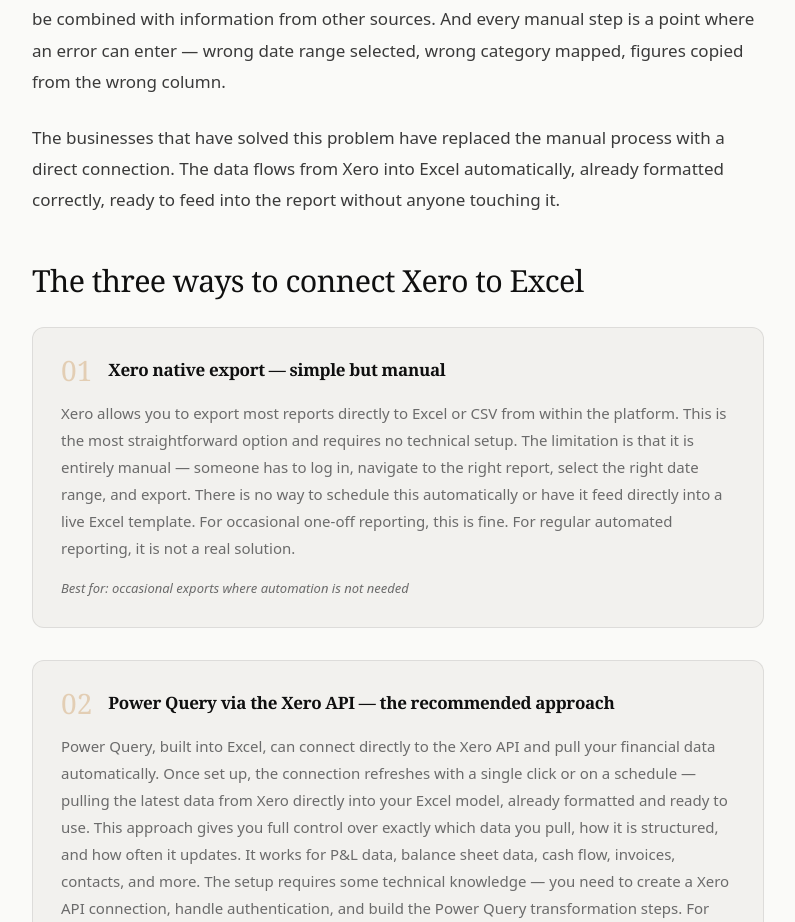
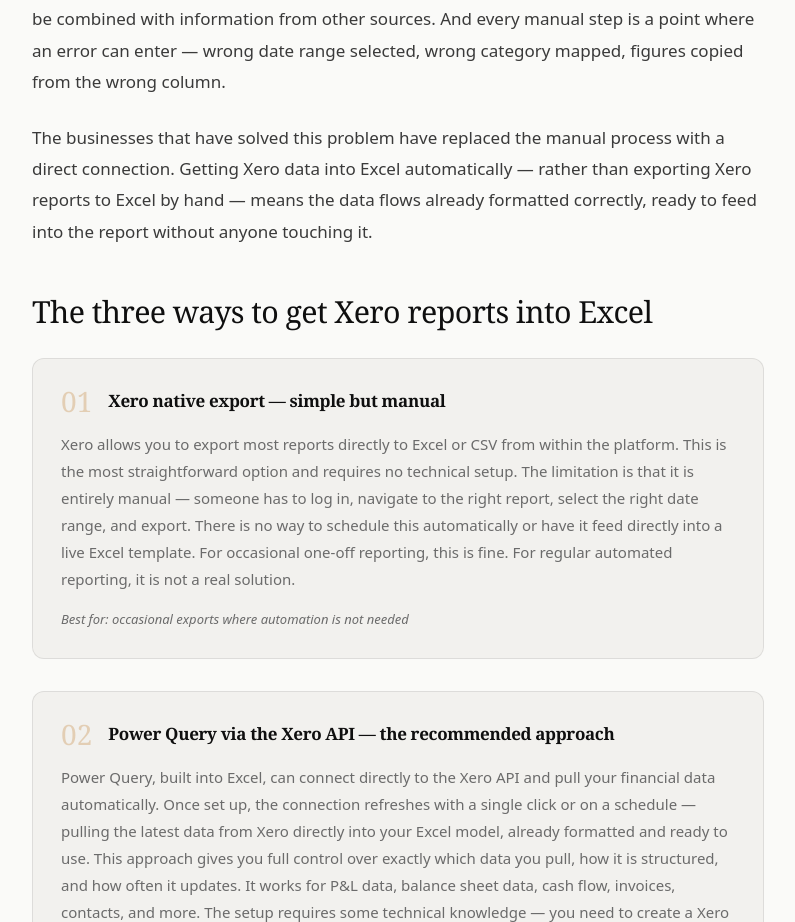
Before and after one commit to printpeachstudio-blip/lexalytic, a Next.js app: page /blog/connect-xero-to-excel-automate-reports in a window 1280 px wide. Shown: the part 1887-2809 px from the top of the page, without its empty margins (242-1037 px from the left). Built offline with nearby package versions, Linux system fonts and the light colour scheme.

Commit message:
add xero reports to excel language, update title for search queries

```diff
--- a/app/blog/connect-xero-to-excel-automate-reports/page.tsx
+++ b/app/blog/connect-xero-to-excel-automate-reports/page.tsx
@@ -3,11 +3,11 @@
 
 export const metadata: Metadata = {
   alternates: { canonical: 'https://www.lexalytic.com/blog/connect-xero-to-excel-automate-reports' },
-  title: 'How to Connect Xero to Excel and Automate Your Reports (UK Guide 2026) | Lexalytic',
+  title: 'How to Get Xero Reports into Excel Automatically (UK Guide 2026) | Lexalytic',
   description: 'A practical guide to connecting Xero to Excel for UK businesses. How to pull your Xero data into Excel automatically, stop manual exports, and build reports that update themselves.',
   keywords: 'connect Xero to Excel UK, Xero Excel integration, automate Xero reports Excel, Xero Power Query UK, Xero reporting automation UK, export Xero to Excel automatically',
   openGraph: {
-    title: 'How to Connect Xero to Excel and Automate Your Reports (UK Guide 2026)',
+    title: 'How to Get Xero Reports into Excel Automatically (UK Guide 2026)',
     description: 'Stop manually exporting from Xero. Here is how to connect Xero to Excel and build reports that update themselves.',
     url: 'https://www.lexalytic.com/blog/connect-xero-to-excel-automate-reports',
     siteName: 'Lexalytic',
@@ -96,10 +96,10 @@
             This process works fine when you are doing it occasionally. It becomes a significant time drain when it happens weekly or monthly, across multiple reports, with data that needs to be combined with information from other sources. And every manual step is a point where an error can enter — wrong date range selected, wrong category mapped, figures copied from the wrong column.
           </p>
           <p style={{ fontSize: '17px', color: 'var(--ink-2)', lineHeight: '1.85', marginBottom: '48px' }}>
-            The businesses that have solved this problem have replaced the manual process with a direct connection. The data flows from Xero into Excel automatically, already formatted correctly, ready to feed into the report without anyone touching it.
+            The businesses that have solved this problem have replaced the manual process with a direct connection. Getting Xero data into Excel automatically — rather than exporting Xero reports to Excel by hand — means the data flows already formatted correctly, ready to feed into the report without anyone touching it.
           </p>
 
-          <h2 style={{ fontSize: 'clamp(1.4rem, 2.5vw, 1.9rem)', marginBottom: '28px', letterSpacing: '-0.02em' }}>The three ways to connect Xero to Excel</h2>
+          <h2 style={{ fontSize: 'clamp(1.4rem, 2.5vw, 1.9rem)', marginBottom: '28px', letterSpacing: '-0.02em' }}>The three ways to get Xero reports into Excel</h2>
 
           {[
             {
```
